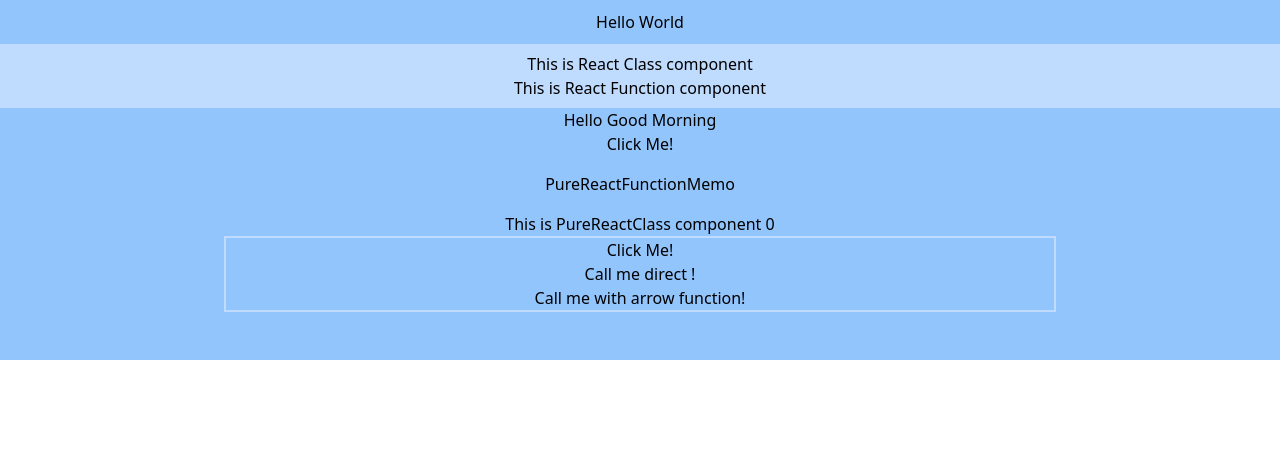
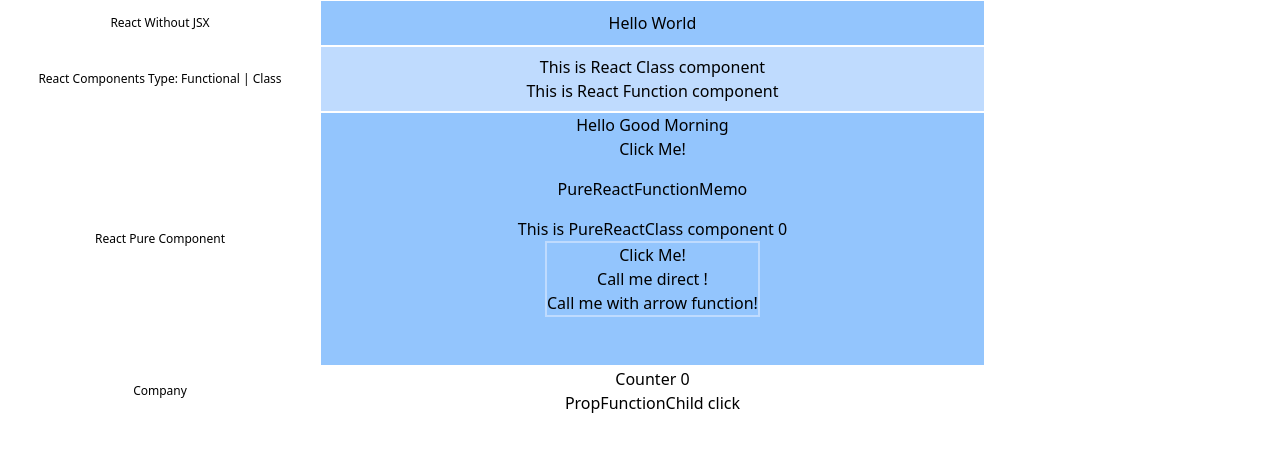
Before and after one commit to ajinkyakhandar/React-Tutorial, a React (Create React App) app in the folder react-tutorial/: page / in a window 1280 px wide. Shown: the top 452 px of the page. Built offline with nearby package versions, Linux system fonts and the light colour scheme.

Commit message:
pass a Function as a Prop in React

```diff
--- a/react-tutorial/src/App.js
+++ b/react-tutorial/src/App.js
@@ -1,14 +1,38 @@
-import './App.css';
-import ReactDom from './ReactDom/ReactDom';
-import ReactComponent from './ReactComponent/ReactComponent';
-import PureReactFunction from './PureComponent/PureReactFunction';
+import "./App.css";
+import ReactDom from "./ReactDom/ReactDom";
+import ReactComponent from "./ReactComponent/ReactComponent";
+import PureReactFunction from "./PureComponent/PureReactFunction";
+import PropFunction from "./PropFunction/PropFunction";
 
 function App() {
   return (
     <div className="App">
-     <ReactDom/>
-     <ReactComponent/>
-     <PureReactFunction />
+      <table>
+        <tr>
+          <td className="heading">React Without JSX</td>
+          <td>
+            <ReactDom />
+          </td>
+        </tr>
+        <tr>
+          <td className="heading">React Components Type: Functional | Class</td>
+          <td>
+            <ReactComponent />
+          </td>
+        </tr>
+        <tr>
+          <td className="heading">React Pure Component</td>
+          <td>
+            <PureReactFunction />
+          </td>
+        </tr>
+        <tr>
+          <td className="heading">Company</td>
+          <td>
+            <PropFunction />
+          </td>
+        </tr>
+      </table>
     </div>
   );
 }
--- /dev/null
+++ b/react-tutorial/src/PropFunction/PropFunction.js
@@ -0,0 +1,21 @@
+import React, { useState } from "react";
+
+const PropFunctionChild = ({ handleClick }) => {
+  return <button onClick={handleClick}>PropFunctionChild click</button>;
+};
+
+const PropFunction = () => {
+  const [counter, setCounter] = useState(0);
+
+  const handleClick = () => {
+    setCounter(counter + 1);
+  };
+  return (
+    <>
+      <span>Counter {counter}</span><br/>
+      <PropFunctionChild handleClick={handleClick} />
+    </>
+  );
+};
+
+export default PropFunction;
--- a/react-tutorial/src/index.css
+++ b/react-tutorial/src/index.css
@@ -1,3 +1,8 @@
 @tailwind base;
 @tailwind components;
 @tailwind utilities;
+
+.heading{
+  font-size: 12px;
+  width: 25vw;
+}
```
